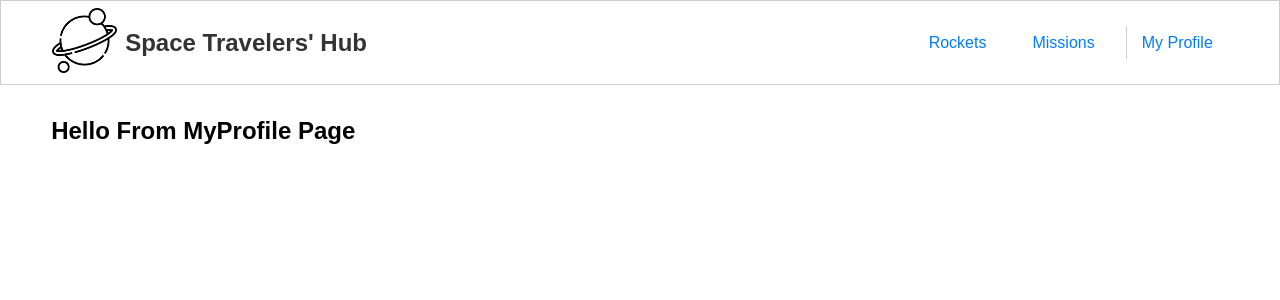
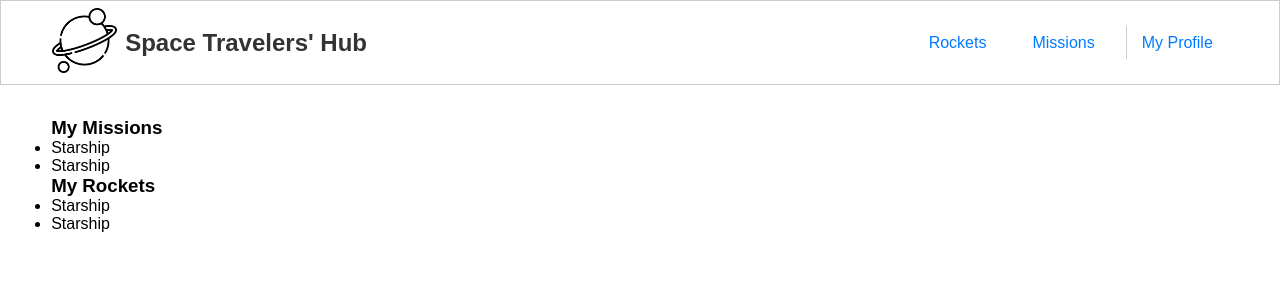
Before and after one commit to houdamzari/space-travelers, a React (Create React App) app: page /profile in a window 1280 px wide. Shown: the top 300 px of the page. Built offline with nearby package versions, Linux system fonts and the light colour scheme.

Commit message:
Add basic markups in my profile

```diff
--- a/src/pages/MyProfilePage.js
+++ b/src/pages/MyProfilePage.js
@@ -1,10 +1,12 @@
+import classes from './MyProfilePage.module.css';
+
 const DUMMY_ROCKETS = [
   {
     id: '1',
     name: 'Starship',
     description:
       'Starship and Super Heavy Rocket represent a fully reusable transportation system designed to service all Earth orbit needs as well as the Moon and Mars. This two-stage vehicle — composed of the Super Heavy rocket (booster) and Starship (ship) — will eventually replace Falcon 9, Falcon Heavy and Dragon.',
-    reserved: true,
+    reserved: false,
   },
   {
     id: '2',
@@ -46,12 +48,40 @@ const DUMMY_MISSIONS = [
   },
 ];
 
-const reservedRockets = DUMMY_ROCKETS.filter(
-  (rocket) => rocket.reserved !== true
-);
-const reservedMissions = DUMMY_MISSIONS.filter(
-  (mission) => mission.reserved !== true
-);
-const MyProfilePage = () => <h2>Hello From MyProfile Page</h2>;
+const MyProfilePage = () => {
+  const reservedMissions = DUMMY_MISSIONS.filter(
+    (mission) => mission.reserved !== false
+  );
+  const reservedRockets = DUMMY_ROCKETS.filter(
+    (rocket) => rocket.reserved !== false
+  );
+
+  let missionsContent = <p>No Missions Found! Please join a new one!</p>;
+  if (reservedMissions.length > 0) {
+    missionsContent = reservedMissions.map((mission) => (
+      <li key={mission.mission_id}>{mission.mission_name}</li>
+    ));
+  }
+
+  let rocketsContent = <p>No Rockets Found! Please reserved a new one!</p>;
+  if (reservedRockets.length > 0) {
+    rocketsContent = reservedRockets.map((rocket) => (
+      <li key={rocket.id}>{rocket.name}</li>
+    ));
+  }
+
+  return (
+    <section className={classes.my_profile_section}>
+      <div className={classes.my_missions}>
+        <h3>My Missions</h3>
+        <ul className={classes.profile_items}>{missionsContent}</ul>
+      </div>
+      <div className={classes.my_rockets}>
+        <h3>My Rockets</h3>
+        <ul className={classes.profile_items}>{rocketsContent}</ul>
+      </div>
+    </section>
+  );
+};
 
 export default MyProfilePage;
```
Also changed, not shown: src/pages/MyProfilePage.module.css (added).
